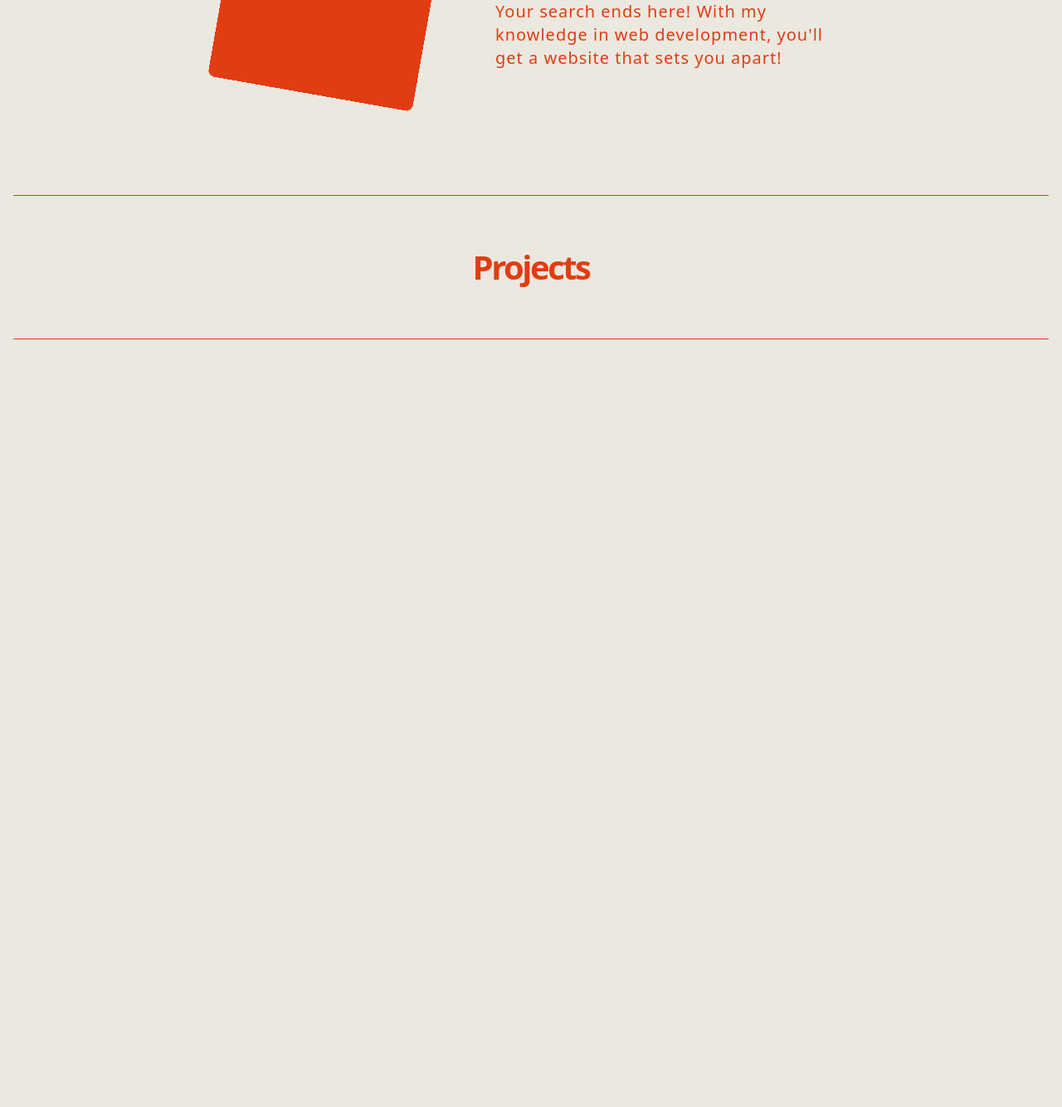
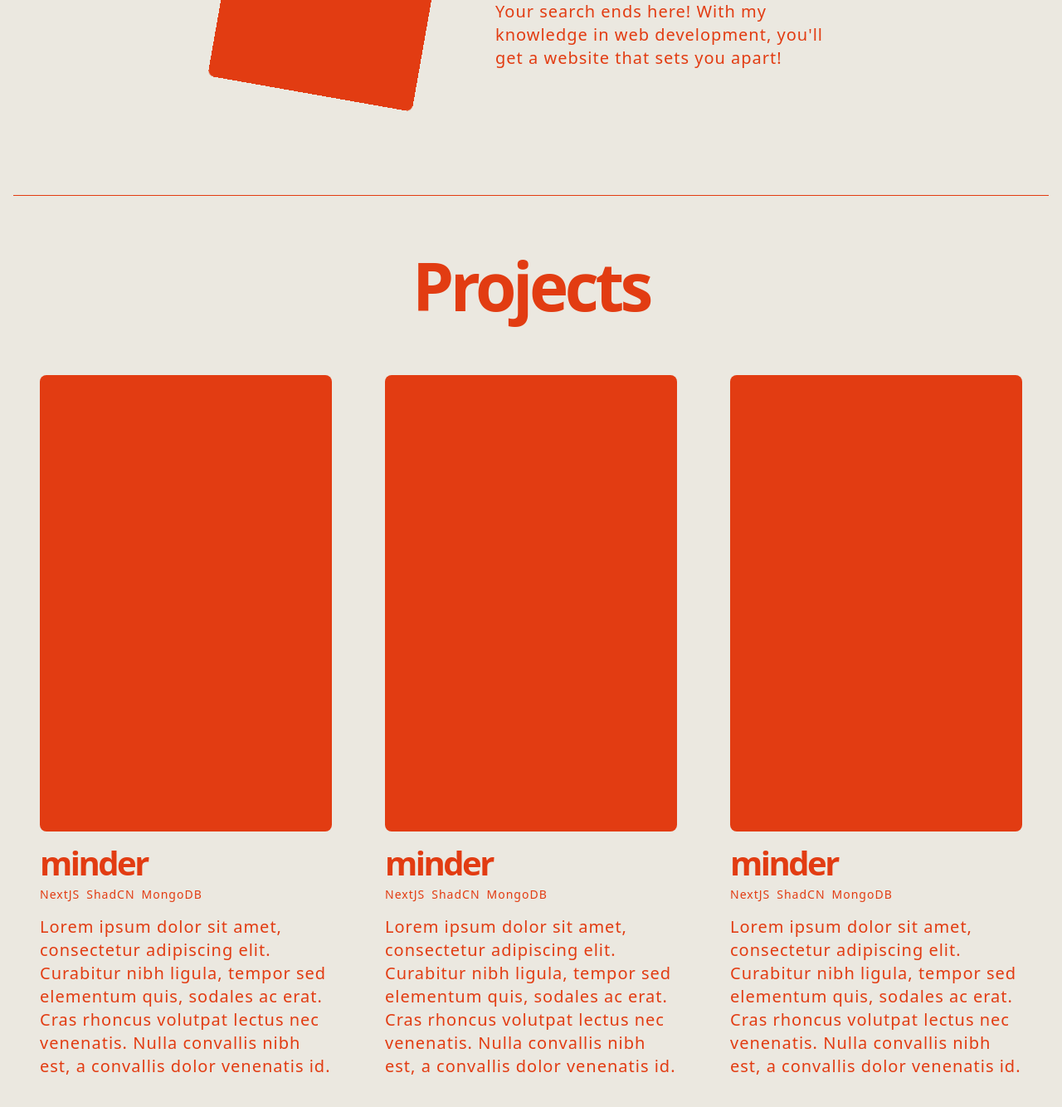
Before and after one commit to michaelcanonizado/michaelcanonizado, a Next.js app: page / in a window 1280 px wide. Shown: the part 1269-2603 px from the top of the page at 83% size. Built offline with nearby package versions, Linux system fonts and the light colour scheme.

Commit message:
feat: add base <Projects/> slayout

```diff
--- a/src/app/_sections/projects.tsx
+++ b/src/app/_sections/projects.tsx
@@ -1,11 +1,46 @@
+import Image from 'next/image';
 import { cn } from '@/lib/utils';
 import { ComponentBaseProps } from '@/types';
+import Badge from '@/components/ui/badge';
+
+const Project = () => {
+  return (
+    <div className='flex w-[400px] flex-col gap-md'>
+      <div className='h-[550px] w-full rounded-lg bg-foreground' />
+      <div className='w-full shrink'>
+        <div className='mb-sm flex items-center justify-start'>
+          <h1 className='text-heading'>minder</h1>
+        </div>
+        <div className='mb-md flex flex-row gap-sm'>
+          <Badge>NextJS</Badge>
+          <Badge>ShadCN</Badge>
+          <Badge>MongoDB</Badge>
+        </div>
+        <div className='flex items-center justify-end'>
+          <p className=''>
+            Lorem ipsum dolor sit amet, consectetur adipiscing elit. Curabitur
+            nibh ligula, tempor sed elementum quis, sodales ac erat. Cras
+            rhoncus volutpat lectus nec venenatis. Nulla convallis nibh est, a
+            convallis dolor venenatis id.
+          </p>
+        </div>
+      </div>
+    </div>
+  );
+};
 
 const Projects = ({ className }: ComponentBaseProps) => {
   return (
-    <section className={cn('container border-b', className)}>
-      <div>
-        <h1 className='text-heading text-center'>Projects</h1>
+    <section
+      className={cn('min-h-[80vh container space-y-xl border-b', className)}
+    >
+      <div className=''>
+        <h1 className='text-display text-center'>Projects</h1>
+      </div>
+      <div className='flex flex-row gap-xl'>
+        <Project />
+        <Project />
+        <Project />
       </div>
     </section>
   );
```
